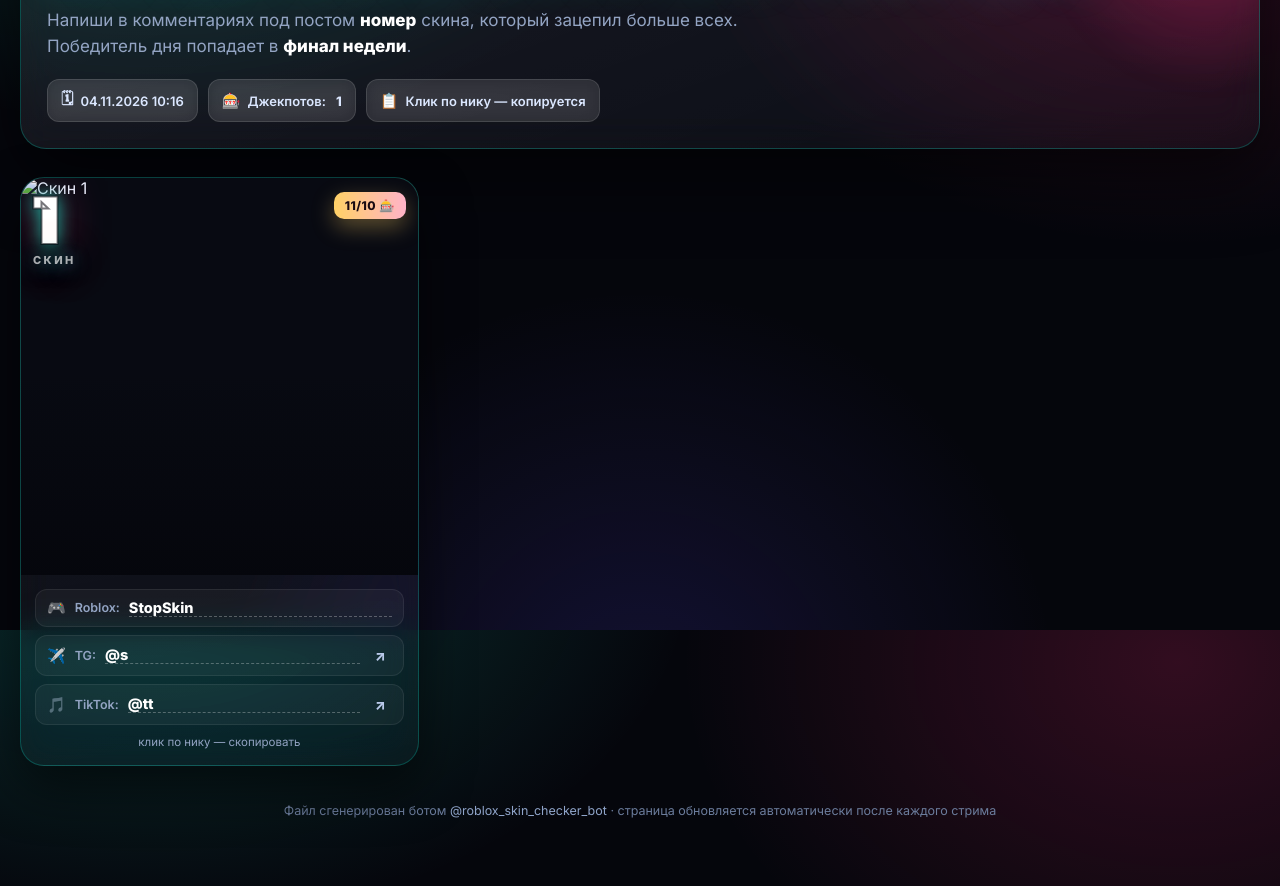
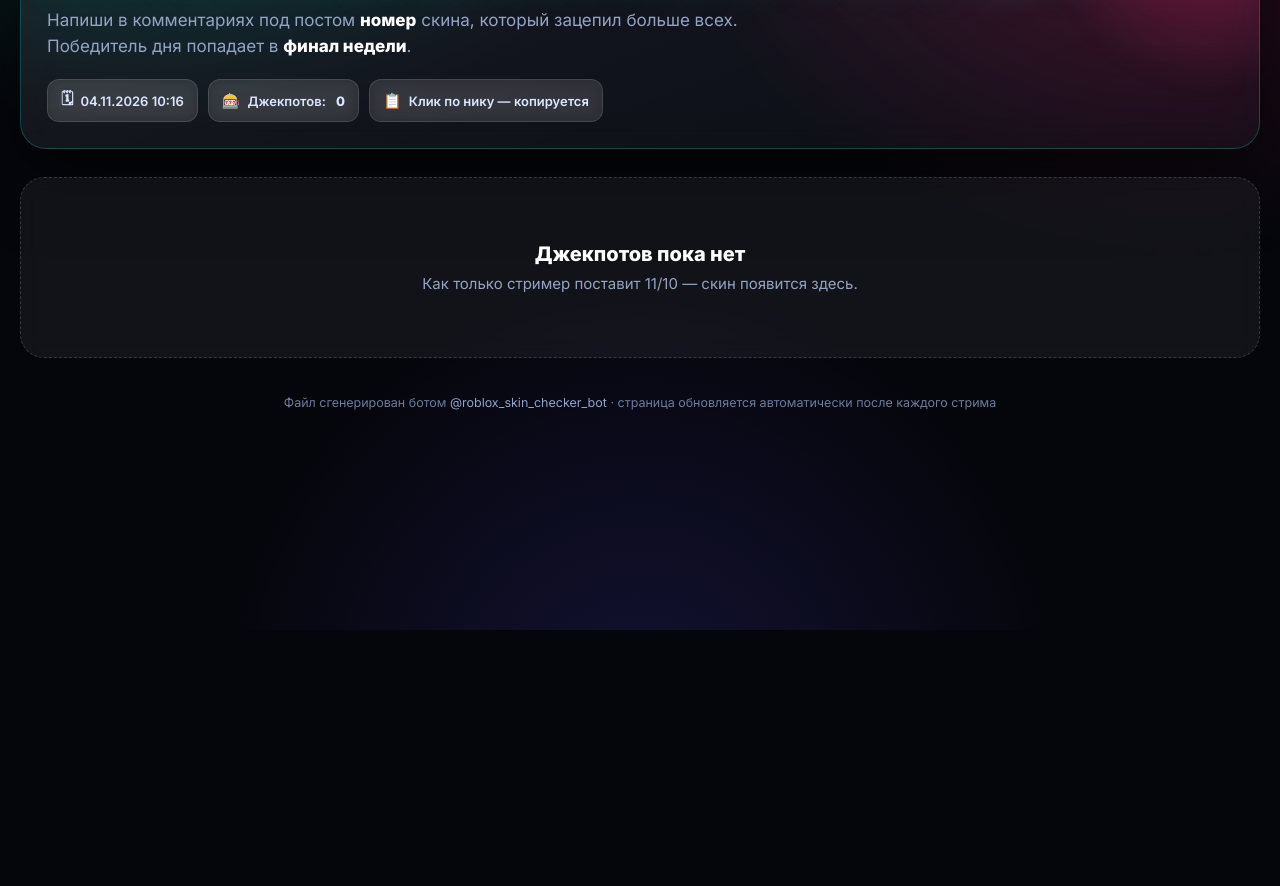
Before and after one commit to PhotonPremiumMessenger/contortus, a plain HTML site: page jackpots.html in a window 1280 px wide. Shown: the part 170-1056 px from the top of the page. After the commit the page ends 800 px from the top, so only its background shows below. Drawn offline with Linux system fonts and the light colour scheme.

Commit message:
jackpots.html: empty state (new design)

```diff
--- a/jackpots.html
+++ b/jackpots.html
@@ -227,25 +227,13 @@
   </p>
   <div class="chips">
     <span class="chip"><i>🗓</i> 04.11.2026 10:16</span>
-    <span class="chip"><i>🎰</i> Джекпотов:&nbsp;<b>1</b></span>
+    <span class="chip"><i>🎰</i> Джекпотов:&nbsp;<b>0</b></span>
     <span class="chip"><i>📋</i> Клик по нику — копируется</span>
   </div>
 </header>
 
 <main class="grid">
-    <article class="card">
-      <div class="shot">
-        <div class="num">1<small>скин</small></div>
-        <div class="badge">11/10 🎰</div>
-        <img src="jackpots/01_501.jpg" alt="Скин 1" loading="lazy">
-      </div>
-      <div class="info">
-        <div class="row"><span class="ico">🎮</span><span class="lbl">Roblox:</span><span class="val" data-copy="StopSkin" data-label="Roblox">StopSkin</span></div>
-        <div class="row"><span class="ico">✈️</span><span class="lbl">TG:</span><span class="val" data-copy="s" data-label="Telegram">@s</span><a class="open" href="https://t.me/s" target="_blank" rel="noopener">↗</a></div>
-        <div class="row"><span class="ico">🎵</span><span class="lbl">TikTok:</span><span class="val" data-copy="tt" data-label="TikTok">@tt</span><a class="open" href="https://tiktok.com/@tt" target="_blank" rel="noopener">↗</a></div>
-        <div class="copyhint">клик по нику — скопировать</div>
-      </div>
-    </article>
+    <div class="empty"><b>Джекпотов пока нет</b>Как только стример поставит 11/10 — скин появится здесь.</div>
 </main>
 
 <footer>
```
